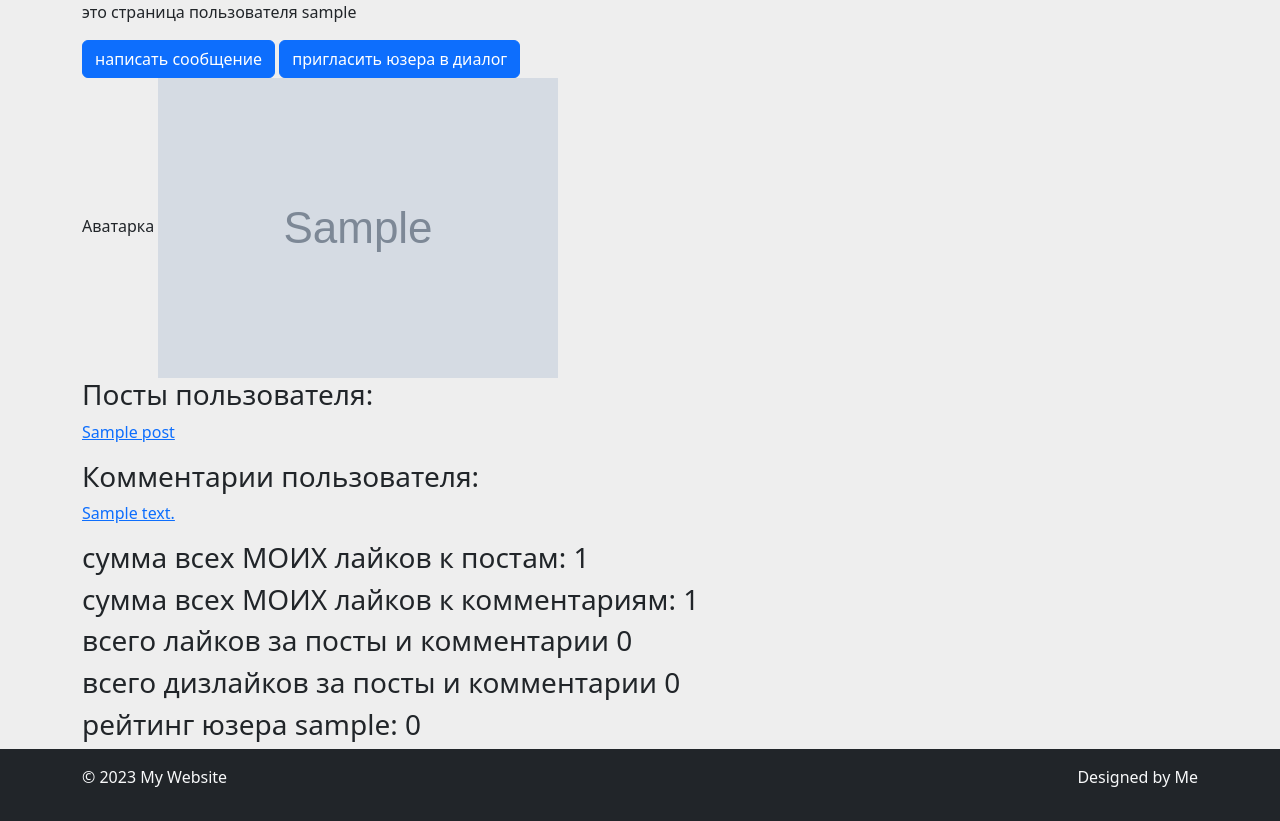
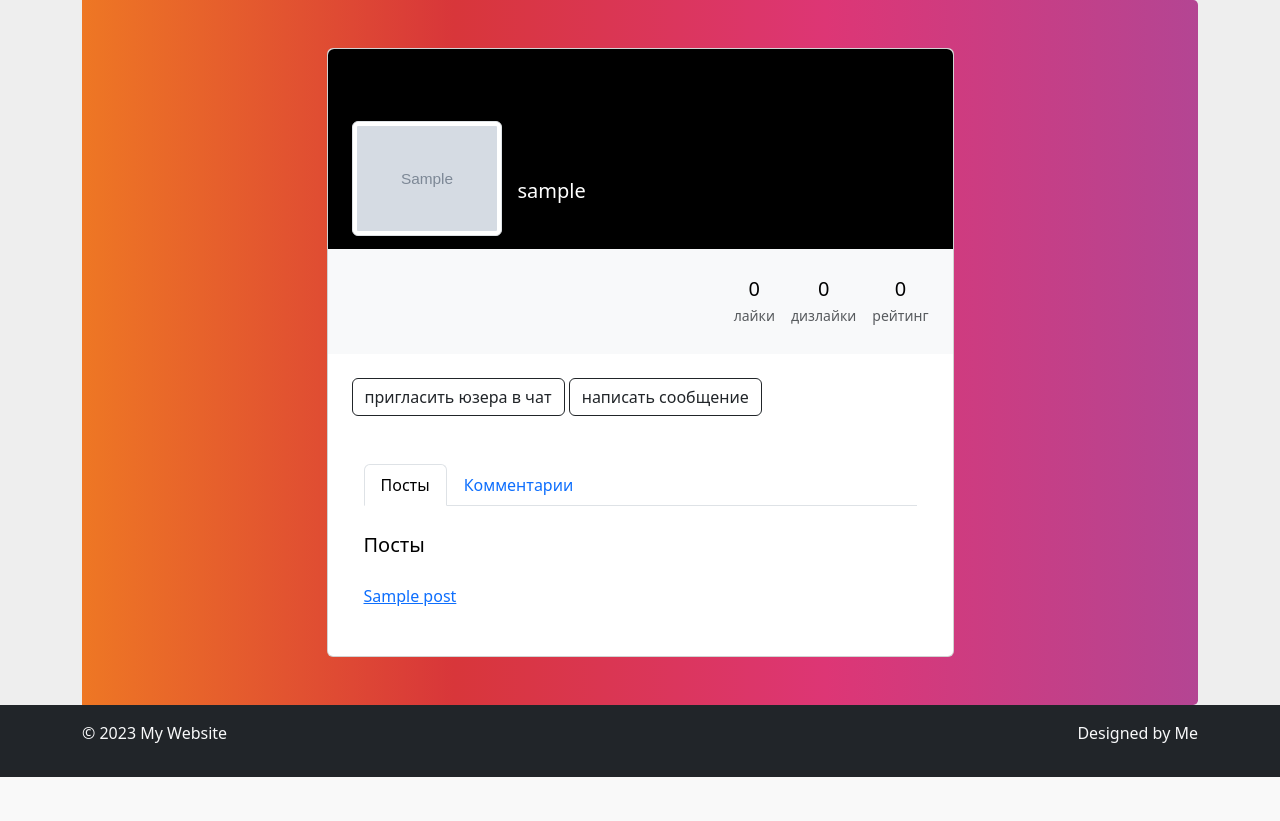
Before and after one commit to clearsky555/anon_news_agregator, a Django app: page /accounts/profile/1/ in a window 1280 px wide. Shown: the part 56-877 px from the top of the page. After the commit the page ends 833 px from the top, so only its background shows below. Run offline with Django 4.2, Linux system fonts and the light colour scheme; tables that the repository leaves empty hold one stand-in row (values such as "Sample post"); grey boxes marked "Sample" are stand-in pictures.

Commit message:
fix bugs with chat work with frontend

```diff
--- a/anon_news/apps/accounts/templates/profile.html
+++ b/anon_news/apps/accounts/templates/profile.html
@@ -2,64 +2,139 @@
 
 
 {% block content %}
-<p>это страница пользователя {{ some_user.username }}</p>
-<a type="button" class="btn btn-primary" href="{% url 'room' room_name=room_name %}">
-      написать сообщение
-</a>
+<section class="h-100 gradient-custom-2">
+  <div class="container py-5 h-100">
+    <div class="row d-flex justify-content-center align-items-center h-100">
+      <div class="col col-lg-9 col-xl-7">
+        <div class="card">
+          <div class="rounded-top text-white d-flex flex-row" style="background-color: #000; height:200px;">
+            <div class="ms-4 mt-5 d-flex flex-column" style="width: 150px;">
 
-<a type="button" class="btn btn-primary" href="{% url 'add_user_in_chat' some_user.id %}">
-      пригласить юзера в диалог
-</a>
+            {% if some_user.image %}
 
-{% if profile_user.is_staff %}
-<a type="button" class="btn btn-danger" href="{% url 'permaban' some_user.pk %}">
-    забанить пользователя
-</a>
-{% endif %}
+              <img src="{{ some_user.image.url }}"
+                alt="Generic placeholder image" class="img-fluid img-thumbnail mt-4 mb-2"
+                style="width: 150px; z-index: 1">
 
-<div class="form-group">
-<label>Аватарка</label>
-    {% if some_user.image %}
-        <img src="{{ some_user.image.url }}" alt="аватарка по каким-то причинам не загрузилась...">
-    {% else %}
-        <p> аватарки нет </p>
-    {% endif %}
+            {% else %}
 
-    <h3>Посты пользователя: </h3>
-    {% for post in some_user.posts.all %}
-        <a href="{% url 'post_detail' post.pk %}">
-        <p>{{ post.title }}</p>
-        </a>
-    {% endfor %}
+                <p> аватарки нет </p>
 
-    <h3>Комментарии пользователя: </h3>
-    {% for comment in some_user.comments.all %}
-    <a href="{{ comment.post.get_absolute_url }}">
-        <p>{{ comment.text }}</p>
-        </a>
-    {% endfor %}
+            {% endif %}
 
-    <h3>сумма всех МОИХ лайков к постам: {{ some_user.liked_posts.count }}</h3>
-    <h3>сумма всех МОИХ лайков к комментариям: {{ some_user.liked_comments.count }}</h3>
+            </div>
+            <div class="ms-3" style="margin-top: 130px;">
+              <h5>{{ some_user.username }}</h5>
+<!--              <p>New York</p>-->
+            </div>
+          </div>
+          <div class="p-4 text-black" style="background-color: #f8f9fa;">
+            <div class="d-flex justify-content-end text-center py-1">
+              <div>
+                <p class="mb-1 h5">{{ some_user.total_likes }}</p>
+                <p class="small text-muted mb-0">лайки</p>
+              </div>
+              <div class="px-3">
+                <p class="mb-1 h5">{{ some_user.total_dislikes }}</p>
+                <p class="small text-muted mb-0">дизлайки</p>
+              </div>
+              <div>
+                <p class="mb-1 h5">{{ some_user.total_likes|add:some_user.total_dislikes }}</p>
+                <p class="small text-muted mb-0">рейтинг</p>
+              </div>
+            </div>
+          </div>
+          <div class="card-body p-4 text-black">
 
-    <h3> всего лайков за посты и комментарии {{ some_user.total_likes }}</h3>
+              <a type="button" style="z-index: 1;" class="btn btn-outline-dark" data-mdb-ripple-color="dark" href="{% url 'add_user_in_chat' some_user.id %}">
+                пригласить юзера в чат
+              </a>
 
-    <h3> всего дизлайков за посты и комментарии {{ some_user.total_dislikes }}</h3>
+              <a type="button" style="z-index: 1;" class="btn btn-outline-dark" data-mdb-ripple-color="dark" href="{% url 'send_message' some_user.id %}">
+                написать сообщение
+              </a>
 
-    <h3>рейтинг юзера {{ some_user.username }}: {{ some_user.total_likes|add:some_user.total_dislikes }}</h3>
+            {% if profile_user.is_staff %}
+            <a type="button" class="btn btn-danger" href="{% url 'permaban' some_user.pk %}">
+                забанить пользователя
+            </a>
+            {% endif %}
 
+            <div class="mb-5">
 
 
     {% if some_user == profile_user %}
+
+    <p class="lead fw-normal mb-1">сменить аватарку</p>
     <form method="POST" enctype="multipart/form-data" action="{% url 'save_image'  %}">
+
     {% csrf_token %}
+
     <input type="file" name="image">
+
         {{ form.image }}
-    <button type="submit">Загрузить аватарку</button>
+
+    <button type="submit">Загрузить</button>
     </form>
+
     {% endif %}
 
+            </div>
+
+<div class="container">
+  <ul class="nav nav-tabs mb-4">
+    <li class="nav-item">
+      <a class="nav-link active" id="posts-tab" data-bs-toggle="tab" href="#posts" role="tab" aria-controls="posts" aria-selected="true">Посты</a>
+    </li>
+    <li class="nav-item">
+      <a class="nav-link" id="comments-tab" data-bs-toggle="tab" href="#comments" role="tab" aria-controls="comments" aria-selected="false">Комментарии</a>
+    </li>
+  </ul>
+
+  <div class="tab-content">
+    <div class="tab-pane fade show active" id="posts" role="tabpanel" aria-labelledby="posts-tab">
+      <div class="d-flex justify-content-between align-items-center mb-4">
+        <p class="lead fw-normal mb-0">Посты</p>
+      </div>
+
+      {% for post in some_user.posts.all %}
+        <div class="row g-2">
+          <div class="col mb-2">
+            <a href="{% url 'post_detail' post.pk %}">
+              <p>{{ post.title }}</p>
+            </a>
+          </div>
+        </div>
+      {% endfor %}
+    </div>
+
+    <div class="tab-pane fade" id="comments" role="tabpanel" aria-labelledby="comments-tab">
+      <div class="d-flex justify-content-between align-items-center mb-4">
+        <p class="lead fw-normal mb-0">Комментарии</p>
+      </div>
+
+    {% for comment in some_user.comments.all %}
+      <div class="row g-2">
+        <div class="col mb-2">
+          <a href="{{ comment.post.get_absolute_url }}">
+            <p>{{ comment.text }}</p>
+          </a>
+        </div>
+      </div>
+    {% endfor %}
+
+
+    </div>
+  </div>
 </div>
 
 
+          </div>
+        </div>
+      </div>
+    </div>
+  </div>
+</section>
+
+
 {% endblock %}
--- a/anon_news/apps/accounts/urls.py
+++ b/anon_news/apps/accounts/urls.py
@@ -14,4 +14,6 @@ urlpatterns = [
 
     path('adduser/<int:pk>/', views.AddUser.as_view(), name='add_user_in_chat'),
     path('adduser2/<str:chat_name>/<int:user_id>/', views.adduser2, name='add_user_in_chat_2'),
+
+    path('send_message/<int:user_id>/', views.send_message, name='send_message'),
 ]
--- a/anon_news/apps/accounts/views.py
+++ b/anon_news/apps/accounts/views.py
@@ -4,6 +4,7 @@ import uuid
 from django.contrib.auth.decorators import login_required
 from django.contrib.auth.mixins import LoginRequiredMixin
 from django.contrib.auth.models import AnonymousUser
+from django.db.models import Count, Q
 from django.shortcuts import render, redirect, get_object_or_404
 from django.contrib.auth import authenticate, login, logout
 from django.views.generic import FormView, CreateView, TemplateView, ListView
@@ -49,27 +50,57 @@ class Profile(TemplateView):
 
         context['some_user'] = some_user
         context['profile_user'] = self.request.user  # Добавляем переменную profile_user в контекст
-        print('--------------')
-        print(self.request.user)
-        print('--------------')
+        # print('--------------')
+        # print(self.request.user)
+        # print('--------------')
 
-        if not isinstance(self.request.user, AnonymousUser):
-            existing_chat = Chat.objects.filter(participants=some_user).filter(participants=self.request.user).first()
+        # if not isinstance(self.request.user, AnonymousUser):
+        #     existing_chat = Chat.objects.filter(participants=some_user).filter(participants=self.request.user).first()
+        #
+        #     if existing_chat:
+        #         context['room_name'] = existing_chat.name
+        #     else:
+        #         # Создаем новый диалог
+        #         room_name = str(uuid.uuid4())
+        #         Chat.objects.create(name=room_name)
+        #         chat_instance = Chat.objects.get(name=room_name)
+        #         chat_instance.participants.add(some_user, self.request.user)
+        #         chat_instance.save()
+        #         context['room_name'] = room_name
+        # else:
+        #     context['room_name'] = 'anon'
+        #
+        return context
 
-            if existing_chat:
-                context['room_name'] = existing_chat.name
-            else:
-                # Создаем новый диалог
-                room_name = str(uuid.uuid4())
-                Chat.objects.create(name=room_name)
-                chat_instance = Chat.objects.get(name=room_name)
-                chat_instance.participants.add(some_user, self.request.user)
-                chat_instance.save()
-                context['room_name'] = room_name
-        else:
-            context['room_name'] = 'anon'
 
-        return context
+@login_required
+def send_message(request, user_id):
+    some_user = User.objects.get(id=user_id)
+    user = request.user
+    user_chats = user.chats.filter(participants__in=[user, some_user]).filter(participants=some_user)
+    existing_chat = None
+    for c in user_chats:
+        if c.participants.count() == 2:
+            existing_chat = c
+            break
+    # chats = some_user.chats.filter(participants__in=[user, some_user]).filter(participants=user).order_by('-participants')
+
+
+    # existing_chat = Chat.objects.filter(participants=some_user).filter(participants=request.user).annotate(
+    #     user_count=Count('participants')).order_by('-user_count')
+    # print(existing_chat)
+    # print('existing_chat-------------------')
+
+    if existing_chat:
+        return redirect('room', existing_chat.name)
+    else:
+        # Создаем новый диалог
+        room_name = str(uuid.uuid4())
+        Chat.objects.create(name=room_name)
+        chat_instance = Chat.objects.get(name=room_name)
+        chat_instance.participants.add(some_user, request.user)
+        chat_instance.save()
+        return redirect('room', room_name)
 
 
 class UserRegisterView(CreateView):
```
Also changed, not shown: anon_news/apps/chat/templates/chat/index.html (+43 -29 lines).
